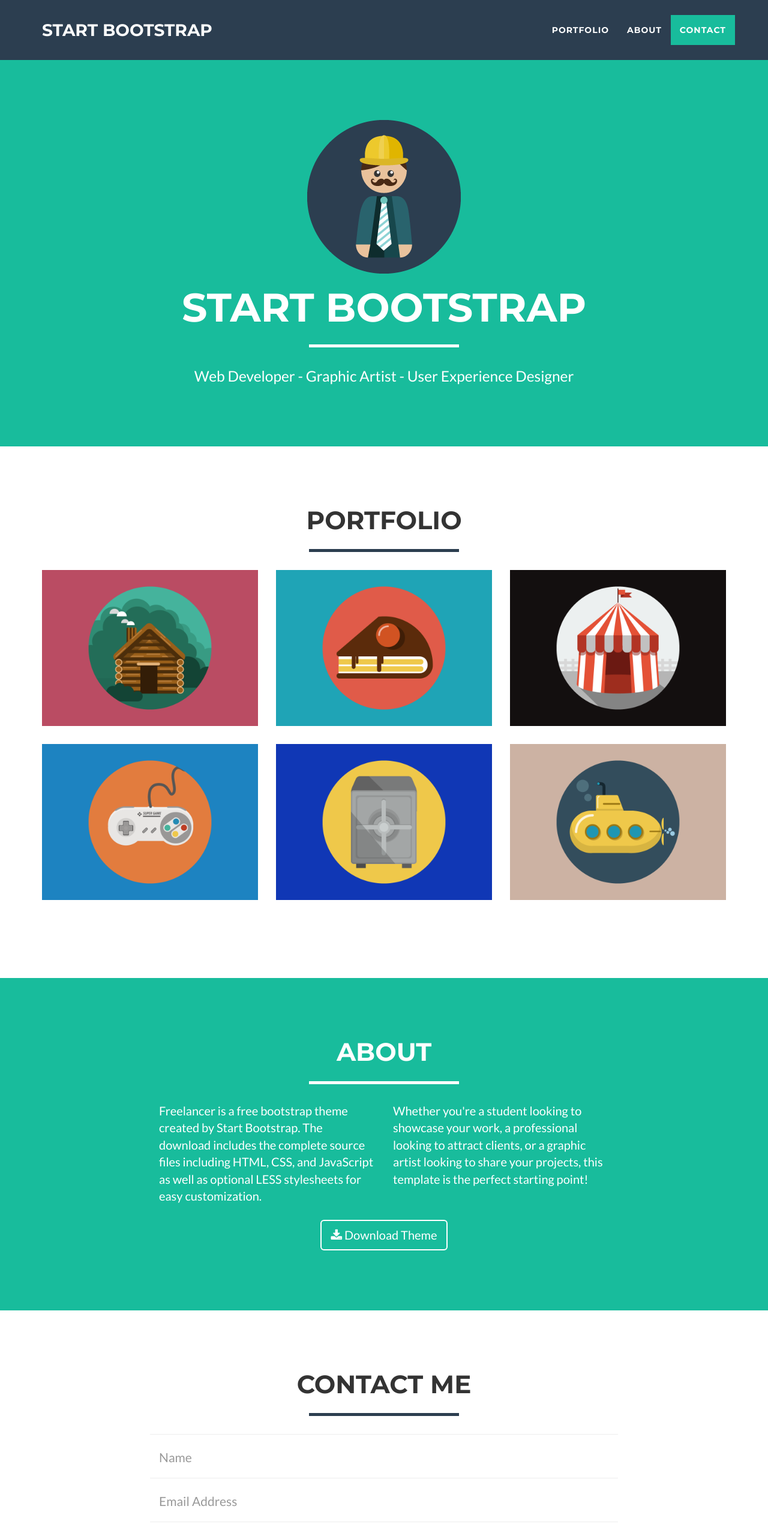
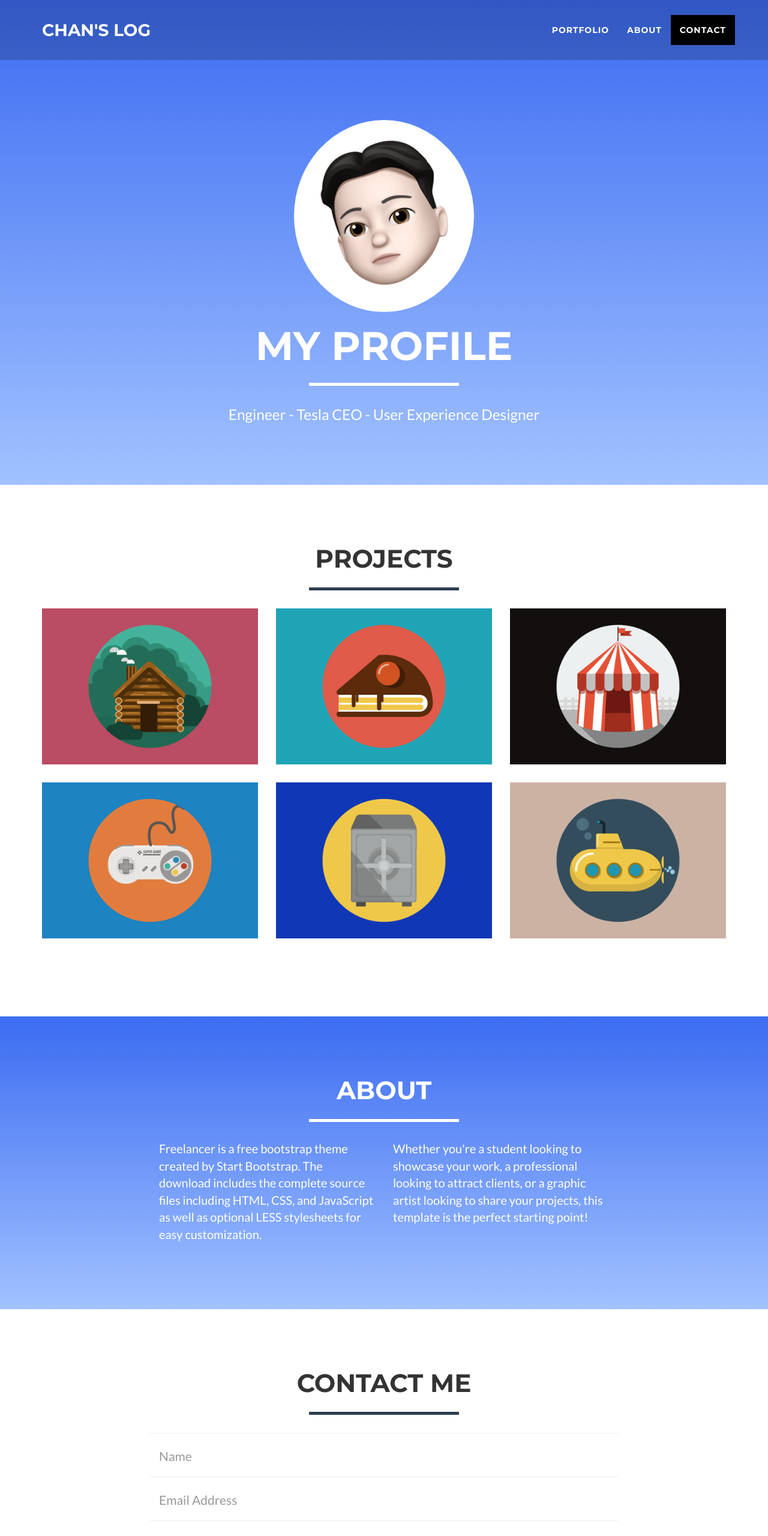
Before and after one commit to chanKR-hub/chanKR-hub.github.io, a website: page index.html in a window 1280 px wide. Shown: the top 2560 px of the page at 60% size. Drawn offline with nearby package versions, Linux system fonts and the light colour scheme.

Commit message:
두 번째 커밋
내용 : 메인 컬러 지정 및 프로필 사진 변경, 헤더 색상 및 자잘한 컬러들 변경

```diff
--- a/css/freelancer.css
+++ b/css/freelancer.css
@@ -68,7 +68,7 @@ hr.star-primary:after {
 }
 header {
   text-align: center;
-  background: #18BC9C;
+  background: linear-gradient(to bottom, #3c6cf2, #a1c2ff);
   color: white;
 }
 header .container {
@@ -78,6 +78,9 @@ header .container {
 header img {
   display: block;
   margin: 0 auto 20px;
+  width: 300px;
+  height: 300px;
+  border-radius: 50%;
 }
 header .intro-text .name {
   display: block;
@@ -103,7 +106,7 @@ header .intro-text .skills {
   }
 }
 .navbar-custom {
-  background: #2C3E50;
+  background: #00000030;
   font-family: "Montserrat", "Helvetica Neue", Helvetica, Arial, sans-serif;
   text-transform: uppercase;
   font-weight: 700;
@@ -125,7 +128,7 @@ header .intro-text .skills {
   color: white;
 }
 .navbar-custom .navbar-nav li a:hover {
-  color: #18BC9C;
+  color: #000000;
 }
 .navbar-custom .navbar-nav li a:focus,
 .navbar-custom .navbar-nav li a:active {
@@ -133,13 +136,13 @@ header .intro-text .skills {
 }
 .navbar-custom .navbar-nav li.active a {
   color: white;
-  background: #18BC9C;
+  background: #000000;
 }
 .navbar-custom .navbar-nav li.active a:hover,
 .navbar-custom .navbar-nav li.active a:focus,
 .navbar-custom .navbar-nav li.active a:active {
   color: white;
-  background: #18BC9C;
+  background: #000000;
 }
 .navbar-custom .navbar-toggle {
   color: white;
@@ -181,7 +184,7 @@ section h2 {
   font-size: 3em;
 }
 section.success {
-  background: #18BC9C;
+  background: linear-gradient(to bottom, #3c6cf2, #a1c2ff);
   color: white;
 }
 @media (max-width: 767px) {
@@ -203,7 +206,7 @@ section.success {
   margin: 0 auto;
 }
 #portfolio .portfolio-item .portfolio-link .caption {
-  background: rgba(24, 188, 156, 0.9);
+  background: rgba(0, 0, 0, 0.9);
   position: absolute;
   width: 100%;
   height: 100%;
--- a/index.html
+++ b/index.html
@@ -15,7 +15,7 @@
     <link href="vendor/bootstrap/css/bootstrap.min.css" rel="stylesheet">
 
     <!-- Theme CSS -->
-    <link href="css/freelancer.min.css" rel="stylesheet">
+    <link href="css/freelancer.css" rel="stylesheet">
 
     <!-- Custom Fonts -->
     <link href="vendor/font-awesome/css/font-awesome.min.css" rel="stylesheet" type="text/css">
@@ -42,7 +42,7 @@
                 <button type="button" class="navbar-toggle" data-toggle="collapse" data-target="#bs-example-navbar-collapse-1">
                     <span class="sr-only">Toggle navigation</span> Menu <i class="fa fa-bars"></i>
                 </button>
-                <a class="navbar-brand" href="#page-top">Start Bootstrap</a>
+                <a class="navbar-brand" href="#page-top">chan's log</a>
             </div>
 
             <!-- Collect the nav links, forms, and other content for toggling -->
@@ -72,11 +72,11 @@
         <div class="container" id="maincontent" tabindex="-1">
             <div class="row">
                 <div class="col-lg-12">
-                    <img class="img-responsive" src="img/profile.png" alt="">
+                    <img class="img-responsive" src="img/profile.JPG" alt="">
                     <div class="intro-text">
-                        <h1 class="name">Start Bootstrap</h1>
+                        <h1 class="name">My Profile</h1>
                         <hr class="star-light">
-                        <span class="skills">Web Developer - Graphic Artist - User Experience Designer</span>
+                        <span class="skills">Engineer - Tesla CEO - User Experience Designer</span>
                     </div>
                 </div>
             </div>
@@ -88,7 +88,7 @@
         <div class="container">
             <div class="row">
                 <div class="col-lg-12 text-center">
-                    <h2>Portfolio</h2>
+                    <h2>Projects</h2>
                     <hr class="star-primary">
                 </div>
             </div>
@@ -173,11 +173,7 @@
                 <div class="col-lg-4">
                     <p>Whether you're a student looking to showcase your work, a professional looking to attract clients, or a graphic artist looking to share your projects, this template is the perfect starting point!</p>
                 </div>
-                <div class="col-lg-8 col-lg-offset-2 text-center">
-                    <a href="#" class="btn btn-lg btn-outline">
-                        <i class="fa fa-download"></i> Download Theme
-                    </a>
-                </div>
+
             </div>
         </div>
     </section>
```
Also changed, not shown: img/profile.JPG (added).
